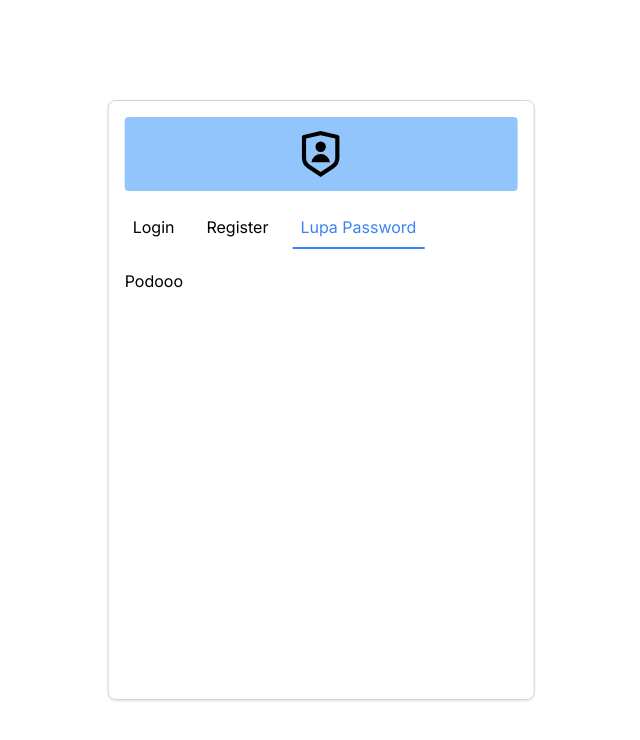
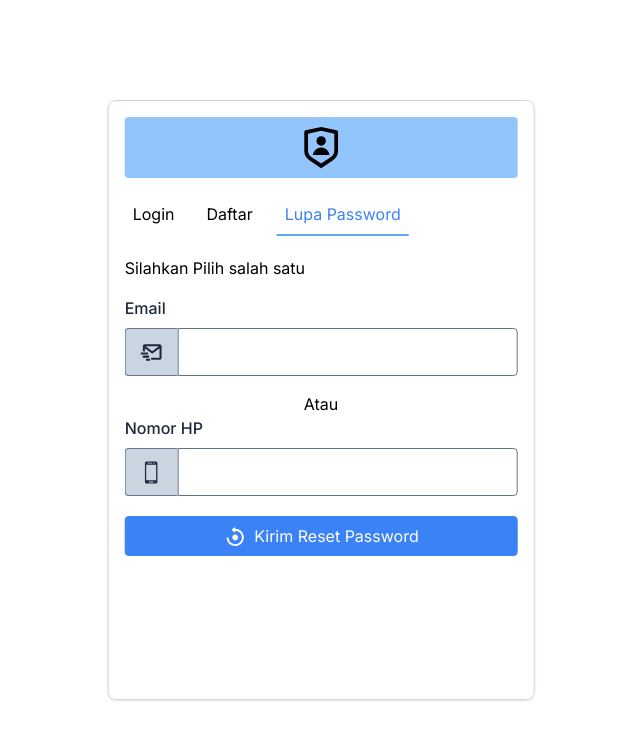
Before and after one commit to dionrespati/nextdion2, a Next.js app: page / in a window 1280 px wide. Both pictures are taken after a click on the element "Lupa Password". Shown: the top 740 px of the page, without its empty margins (319-959 px from the left). Built offline with nearby package versions, Linux system fonts and the light colour scheme.

Commit message:
feat login

```diff
--- a/app/page.tsx
+++ b/app/page.tsx
@@ -6,7 +6,7 @@ import { RiShieldUserLine } from "react-icons/ri";
 export default function Home() {
   const [activeTab, setActiveTab] = useState("Login");
 
-  const formTab = ["Login", "Register", "Lupa Password"];
+  const formTab = ["Login", "Daftar", "Lupa Password"];
 
   const handleTabClick = (tab: string) => {
     setActiveTab(tab);
@@ -14,8 +14,8 @@ export default function Home() {
 
   return (
     <div className="fixed h-[600px] top-1/2 left-1/2 transform -translate-x-1/2 -translate-y-1/2 lg:w-1/3 p-4 border rounded-lg shadow border-gray-300">
-      <div className="flex justify-center mb-4 rounded bg-blue-300 p-3">
-        <RiShieldUserLine size={50} />
+      <div className="flex justify-center mb-4 rounded bg-blue-300 p-2">
+        <RiShieldUserLine size={45} />
       </div>
       <div className="flex space-x-4 mb-5">
         {formTab.map((tabName) => (
@@ -23,7 +23,7 @@ export default function Home() {
             key={tabName}
             className={`cursor-pointer ${
               activeTab === tabName
-                ? "border-b-2 border-blue-500 text-blue-500"
+                ? "border-b-2 border-blue-400 text-blue-500"
                 : "border-b-2 border-transparent"
             } p-2`}
             onClick={() => handleTabClick(tabName)}
--- a/components/button/index.tsx
+++ b/components/button/index.tsx
@@ -12,6 +12,8 @@ interface ButtonProps {
   disabled?: boolean;
   ghost?: boolean;
   className?: string;
+  iconStart?: ReactNode;
+  iconEnd?: ReactNode;
 }
 
 interface ButtonReturn {
@@ -31,6 +33,8 @@ export default function Button(props: ButtonProps) {
     disabled = false,
     ghost = false,
     className = "",
+    iconStart,
+    iconEnd,
   } = props;
 
   function getButtonStyle(): ButtonReturn {
@@ -78,7 +82,7 @@ export default function Button(props: ButtonProps) {
     <button
       type={type}
       className={clsx(
-        "px-4 py-1 rounded",
+        "px-4 py-1 rounded flex justify-center items-center",
         className,
         borderColor,
         bgColor,
@@ -92,7 +96,9 @@ export default function Button(props: ButtonProps) {
       disabled={disabled}
       onClick={onClick}
     >
+      {iconStart && <span className="mr-2">{iconStart}</span>}
       {children}
+      {iconEnd && <span className="ml-2">{iconEnd}</span>}
     </button>
   );
 }
--- a/components/text-input/index.tsx
+++ b/components/text-input/index.tsx
@@ -28,6 +28,7 @@ type TextInputProps = {
   maxLength?: number;
   prefix?: string | ReactNode;
   suffix?: string | ReactNode;
+  size?: "md" | "lg" | "sm";
 };
 
 export default function TextInput({
@@ -49,6 +50,7 @@ export default function TextInput({
   maxLength,
   prefix,
   suffix,
+  size = "md",
 }: TextInputProps) {
   const [isFocused, setIsFocused] = useState(false);
   const [isShowPassword, setisShowPassword] = useState(false);
@@ -117,10 +119,17 @@ export default function TextInput({
               "rounded-l border-r-0",
               addOnsStyle,
               textColor,
-              borderColor
+              borderColor,
+              {
+                "h-10": size === "sm",
+                "h-12": size === "md",
+                "h-14": size === "lg",
+              }
             )}
           >
-            <span>{prefix}</span>
+            <span className={size === "sm" || size === "md" ? `p-2` : `p-3`}>
+              {prefix}
+            </span>
           </div>
         )}
         <div className="relative w-full">
@@ -143,6 +152,9 @@ export default function TextInput({
               {
                 "rounded-l": !hasPrefix,
                 "rounded-r": !hasSuffix,
+                "h-10": size === "sm",
+                "h-12": size === "md",
+                "h-14": size === "lg",
               }
             )}
             placeholder={placeholder}
@@ -188,7 +200,7 @@ export default function TextInput({
         )}
       </div>
       {message && (
-        <p className={clsx("mt-1 text-[10px] leading-normal", textColor)}>
+        <p className={clsx("mt-1 text-[11px] leading-normal", textColor)}>
           {message}
         </p>
       )}
--- a/modules/login/components/forgot-password/index.tsx
+++ b/modules/login/components/forgot-password/index.tsx
@@ -1,5 +1,61 @@
-import React from "react";
+"use client";
+import { Button, TextInput } from "@components";
+import React, { useState } from "react";
+import { BiMailSend, BiReset } from "react-icons/bi";
+import { GiSmartphone } from "react-icons/gi";
+
+interface IForgotPassword {
+  email?: string;
+  phone?: string;
+}
 
 export function ForgotPassword() {
-  return <div>Podooo</div>;
+  const [forgotPassword, setForgotPassword] = useState<IForgotPassword>({
+    email: "",
+    phone: "",
+  });
+
+  function handleChange(event: React.ChangeEvent<HTMLInputElement>): void {
+    const { name, value } = event.target;
+    setForgotPassword((prevState) => ({ ...prevState, [name]: value }));
+  }
+
+  const { email, phone } = forgotPassword;
+  return (
+    <>
+      <h2 className="mb-4">Silahkan Pilih salah satu</h2>
+      <div className="mb-2">
+        <TextInput
+          label="Email"
+          type="text"
+          name="email"
+          prefix={<BiMailSend size={25} />}
+          value={email}
+          onChange={handleChange}
+          className="mb-4"
+        />
+      </div>
+      <div className="w-full text-center">Atau</div>
+      <div className="mb-5">
+        <TextInput
+          label="Nomor HP"
+          type="text"
+          name="phone"
+          prefix={<GiSmartphone size={25} />}
+          value={phone}
+          onChange={handleChange}
+        />
+      </div>
+      <div className="w-full">
+        <Button
+          className="w-full"
+          color="primary"
+          type="button"
+          iconStart={<BiReset size={23} />}
+        >
+          Kirim Reset Password
+        </Button>
+      </div>
+    </>
+  );
 }
--- a/modules/login/components/login/index.tsx
+++ b/modules/login/components/login/index.tsx
@@ -45,8 +45,12 @@ export function Login() {
         />
       </div>
       <div className="w-full">
-        <Button className="w-full" color="primary" type="button">
-          <BiLogInCircle />
+        <Button
+          className="w-full"
+          color="primary"
+          type="button"
+          iconStart={<BiLogInCircle size={23} />}
+        >
           Login
         </Button>
       </div>
--- a/modules/login/components/register/index.tsx
+++ b/modules/login/components/register/index.tsx
@@ -2,7 +2,7 @@
 
 import { Button, TextInput } from "@components";
 import React, { useState } from "react";
-import { BiKey, BiUser, BiMailSend } from "react-icons/bi";
+import { BiKey, BiUser, BiMailSend, BiUserPlus } from "react-icons/bi";
 
 interface IRegisterUser {
   username: string;
@@ -31,10 +31,10 @@ export function RegisterUser() {
       <div className="mb-2">
         <TextInput
           label="Email"
-          type="text"
+          type="email"
           name="email"
           prefix={<BiMailSend size={25} />}
-          value={username}
+          value={email}
           onChange={handleChange}
         />
       </div>
@@ -44,7 +44,7 @@ export function RegisterUser() {
           type="text"
           name="username"
           prefix={<BiUser size={25} />}
-          value={email}
+          value={username}
           onChange={handleChange}
         />
       </div>
@@ -56,6 +56,7 @@ export function RegisterUser() {
           prefix={<BiKey size={25} />}
           value={password}
           onChange={handleChange}
+          message="Minimal 8 Karakter, harus terdiri dari Huruf Kapital, Angka dan Special Karakter"
         />
       </div>
       <div className="mb-4">
@@ -69,7 +70,12 @@ export function RegisterUser() {
         />
       </div>
       <div className="w-full">
-        <Button className="w-full" color="primary" type="button">
+        <Button
+          className="w-full"
+          color="primary"
+          type="button"
+          iconStart={<BiUserPlus size={30} />}
+        >
           Register
         </Button>
       </div>
```
